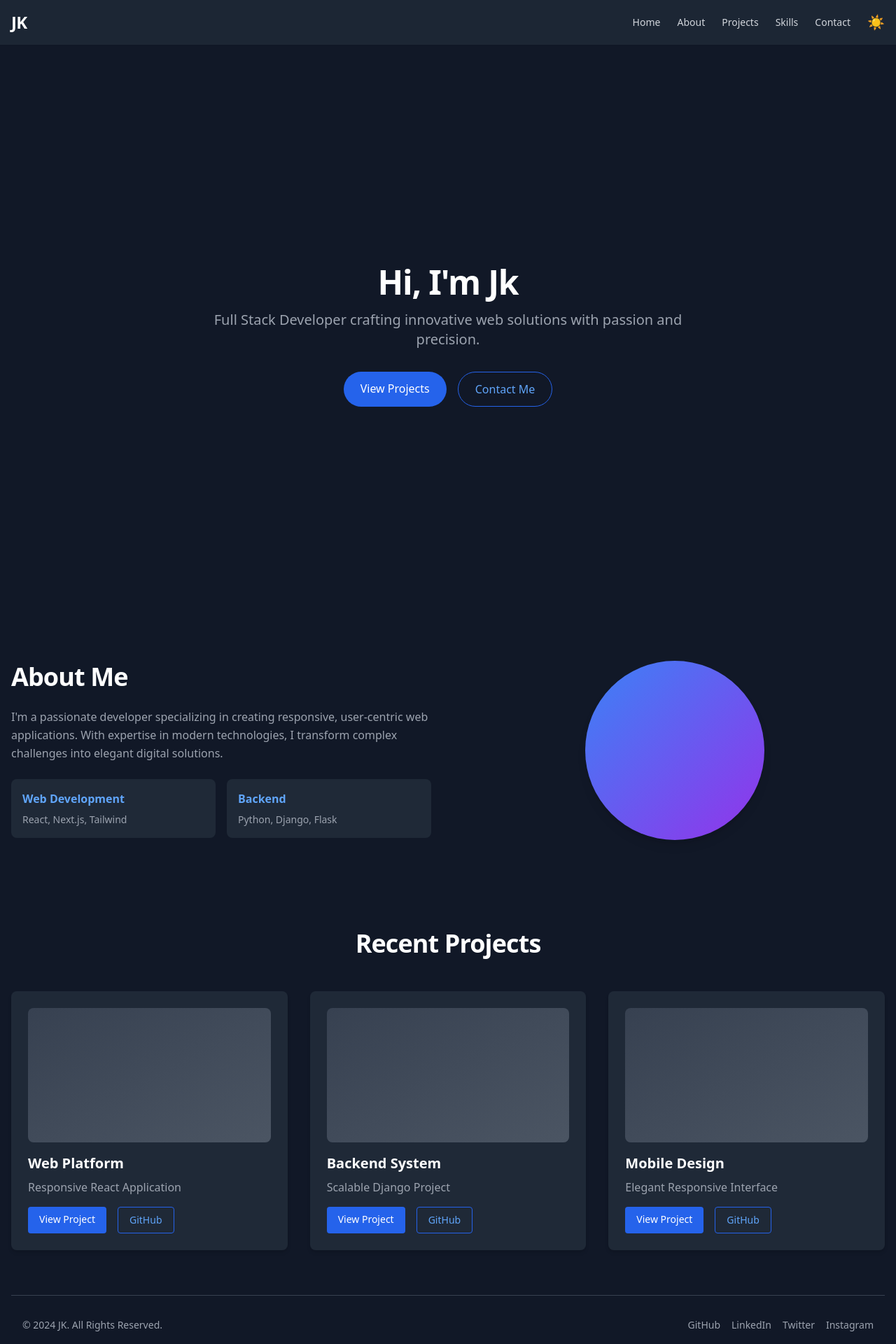
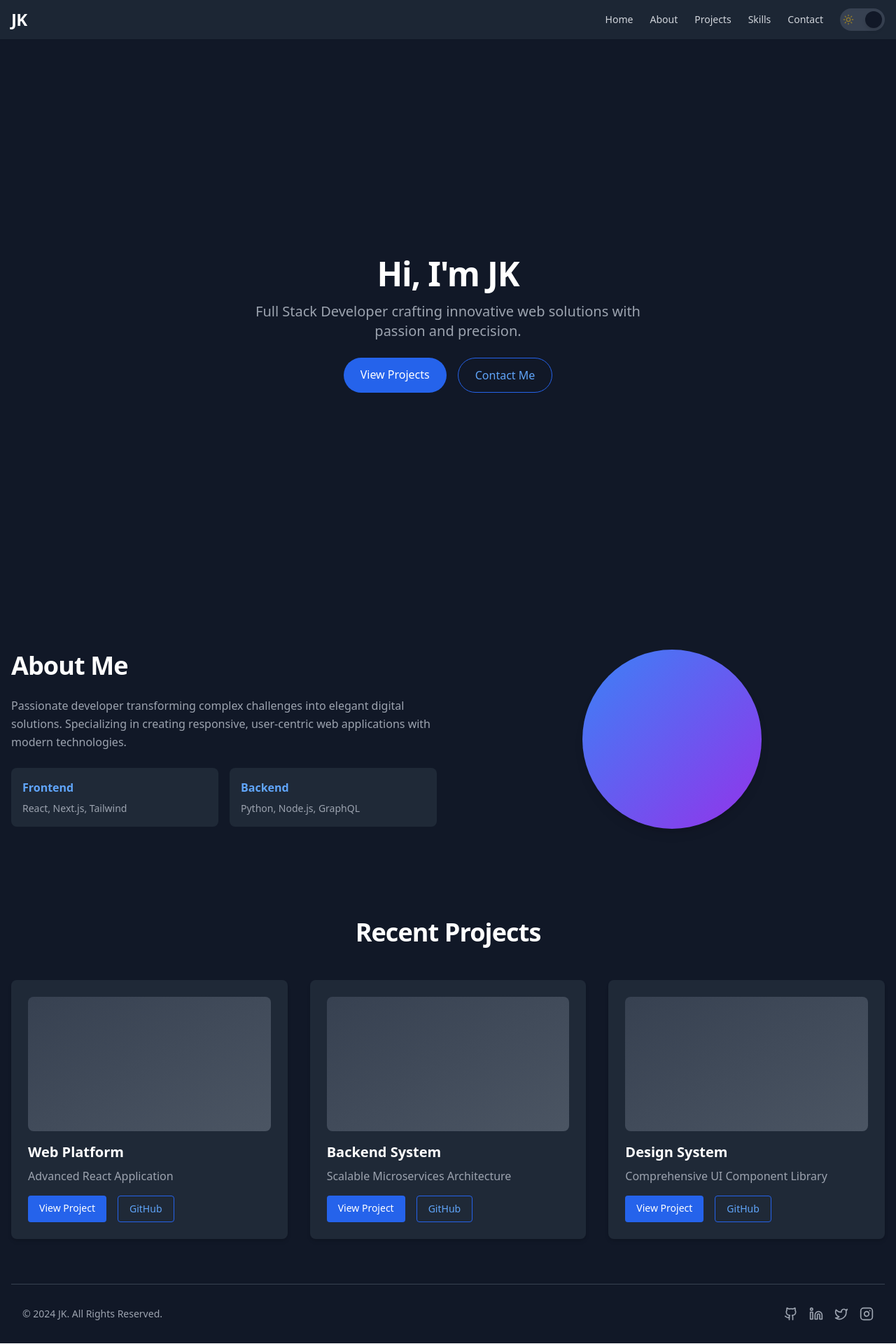
Before and after one commit to jk08y/portfolio, a React (Create React App) app: page / in a window 1280 px wide. Shown: the top 1920 px of the page at 70% size. Built offline with nearby package versions, Linux system fonts and the light colour scheme.

Commit message:
Update App.js

```diff
--- a/src/App.js
+++ b/src/App.js
@@ -1,4 +1,5 @@
 import React, { useState, useEffect } from 'react';
+import { Sun, Moon, Menu, X, GithubIcon, LinkedinIcon, TwitterIcon, Instagram } from 'lucide-react';
 
 const App = () => {
   const [darkMode, setDarkMode] = useState(true);
@@ -16,15 +17,29 @@ const App = () => {
     { href: "#contact", label: "Contact" }
   ];
 
+  const ThemeToggle = () => (
+    <button
+      onClick={() => setDarkMode(!darkMode)}
+      className="group relative flex items-center justify-between w-16 h-8 bg-gray-200 dark:bg-gray-700 rounded-full p-1 transition-colors"
+      aria-label="Toggle Dark Mode"
+    >
+      <span
+        className={`absolute w-6 h-6 bg-white dark:bg-gray-900 rounded-full shadow-md transition-transform
+          ${darkMode ? 'translate-x-8' : 'translate-x-0'}`}
+      />
+      <Sun className={`w-4 h-4 text-yellow-500 ${darkMode ? 'opacity-50' : 'opacity-100'}`} />
+      <Moon className={`w-4 h-4 text-blue-600 ${darkMode ? 'opacity-100' : 'opacity-50'}`} />
+    </button>
+  );
+
   return (
     <div className="min-h-screen bg-white dark:bg-gray-900 text-gray-900 dark:text-gray-100 transition-colors">
-      {/* Header */}
       <header className="fixed top-0 left-0 w-full bg-white/90 dark:bg-gray-800/90 backdrop-blur-md shadow-sm z-50">
-        <div className="container mx-auto px-4 py-4 flex justify-between items-center">
+        <div className="container mx-auto px-4 py-3 flex justify-between items-center">
           <div className="text-2xl font-bold tracking-tight dark:text-white">JK</div>
 
           {/* Desktop Navigation */}
-          <nav className="hidden md:flex space-x-6 items-center">
+          <nav className="hidden md:flex items-center space-x-6">
             {navigationLinks.map(({ href, label }) => (
               <a
                 key={href}
@@ -34,22 +49,20 @@ const App = () => {
                 {label}
               </a>
             ))}
-            <button
-              onClick={() => setDarkMode(!darkMode)}
-              className="ml-4 text-xl focus:outline-none hover:rotate-12 transition-transform"
-              aria-label="Toggle Dark Mode"
-            >
-              {darkMode ? '☀️' : '🌙'}
-            </button>
+            <ThemeToggle />
           </nav>
 
           {/* Mobile Menu Toggle */}
-          <button
-            className="md:hidden focus:outline-none"
-            onClick={() => setMobileMenuOpen(!mobileMenuOpen)}
-          >
-            {mobileMenuOpen ? '✕' : '☰'}
-          </button>
+          <div className="md:hidden flex items-center space-x-4">
+            <ThemeToggle />
+            <button
+              className="focus:outline-none"
+              onClick={() => setMobileMenuOpen(!mobileMenuOpen)}
+              aria-label="Toggle Mobile Menu"
+            >
+              {mobileMenuOpen ? <X className="w-6 h-6" /> : <Menu className="w-6 h-6" />}
+            </button>
+          </div>
         </div>
 
         {/* Mobile Navigation Dropdown */}
@@ -66,29 +79,20 @@ const App = () => {
                   {label}
                 </a>
               ))}
-              <button
-                onClick={() => {
-                  setDarkMode(!darkMode);
-                  setMobileMenuOpen(false);
-                }}
-                className="w-full text-left px-4 py-3 text-sm font-medium hover:bg-gray-50 dark:hover:bg-gray-700"
-              >
-                {darkMode ? '☀️' : '🌙'} Toggle Dark Mode
-              </button>
             </nav>
           </div>
         )}
       </header>
 
-      {/* Main Content */}
-      <main className="container mx-auto px-4 pt-20">
-        {/* Hero Section */}
-        <section id="home" className="h-screen flex items-center justify-center text-center">
-          <div className="max-w-2xl mx-auto">
+      {/* Main Content with Reduced Top Padding */}
+      <main className="container mx-auto px-4 pt-16">
+        {/* Hero Section - Optimized for Responsiveness */}
+        <section id="home" className="min-h-screen flex items-center justify-center text-center py-12">
+          <div className="max-w-xl mx-auto">
             <h1 className="text-4xl md:text-5xl font-bold mb-4 dark:text-white tracking-tight">
-              Hi, I'm Jk
+              Hi, I'm JK
             </h1>
-            <p className="text-lg md:text-xl text-gray-600 dark:text-gray-400 mb-8 leading-relaxed">
+            <p className="text-lg md:text-xl text-gray-600 dark:text-gray-400 mb-6 leading-relaxed">
               Full Stack Developer crafting innovative web solutions with passion and precision.
             </p>
             <div className="flex justify-center space-x-4">
@@ -108,19 +112,19 @@ const App = () => {
           </div>
         </section>
 
-        {/* About Section */}
+        {/* About Section - Simplified */}
         <section id="about" className="py-16">
-          <div className="grid md:grid-cols-2 gap-12 items-center">
+          <div className="grid md:grid-cols-2 gap-8 items-center">
             <div>
               <h2 className="text-3xl md:text-4xl font-bold mb-6 dark:text-white tracking-tight">About Me</h2>
               <p className="text-gray-600 dark:text-gray-400 mb-6 leading-relaxed">
-                I'm a passionate developer specializing in creating responsive, user-centric web applications.
-                With expertise in modern technologies, I transform complex challenges into elegant digital solutions.
+                Passionate developer transforming complex challenges into elegant digital solutions.
+                Specializing in creating responsive, user-centric web applications with modern technologies.
               </p>
               <div className="grid md:grid-cols-2 gap-4">
                 {[
-                  { title: "Web Development", skills: "React, Next.js, Tailwind" },
-                  { title: "Backend", skills: "Python, Django, Flask" }
+                  { title: "Frontend", skills: "React, Next.js, Tailwind" },
+                  { title: "Backend", skills: "Python, Node.js, GraphQL" }
                 ].map(({ title, skills }) => (
                   <div key={title} className="bg-gray-50 dark:bg-gray-800 p-4 rounded-lg">
                     <h3 className="font-bold text-blue-600 dark:text-blue-400 mb-2">{title}</h3>
@@ -135,16 +139,16 @@ const App = () => {
           </div>
         </section>
 
-        {/* Projects Section */}
+        {/* Projects Section - Enhanced */}
         <section id="projects" className="py-16">
           <h2 className="text-3xl md:text-4xl font-bold text-center mb-12 dark:text-white tracking-tight">
             Recent Projects
           </h2>
           <div className="grid md:grid-cols-3 gap-8">
             {[
-              { title: "Web Platform", description: "Responsive React Application" },
-              { title: "Backend System", description: "Scalable Django Project" },
-              { title: "Mobile Design", description: "Elegant Responsive Interface" }
+              { title: "Web Platform", description: "Advanced React Application" },
+              { title: "Backend System", description: "Scalable Microservices Architecture" },
+              { title: "Design System", description: "Comprehensive UI Component Library" }
             ].map((project, index) => (
               <div
                 key={index}
@@ -166,7 +170,7 @@ const App = () => {
           </div>
         </section>
 
-        {/* Footer */}
+        {/* Footer with Social Icons */}
         <footer className="py-8 border-t border-gray-200 dark:border-gray-700">
           <div className="container mx-auto px-4">
             <div className="flex flex-col md:flex-row justify-between items-center">
@@ -176,13 +180,18 @@ const App = () => {
                 </p>
               </div>
               <div className="flex space-x-4">
-                {['GitHub', 'LinkedIn', 'Twitter', 'Instagram'].map((platform) => (
+                {[
+                  { icon: GithubIcon, href: "#" },
+                  { icon: LinkedinIcon, href: "#" },
+                  { icon: TwitterIcon, href: "#" },
+                  { icon: Instagram, href: "#" }
+                ].map(({ icon: Icon, href }) => (
                   <a
-                    key={platform}
-                    href="#"
-                    className="text-gray-600 dark:text-gray-400 hover:text-blue-600 dark:hover:text-blue-400 text-sm transition-colors"
+                    key={href}
+                    href={href}
+                    className="text-gray-600 dark:text-gray-400 hover:text-blue-600 dark:hover:text-blue-400 transition-colors"
                   >
-                    {platform}
+                    <Icon className="w-5 h-5" />
                   </a>
                 ))}
               </div>
```
